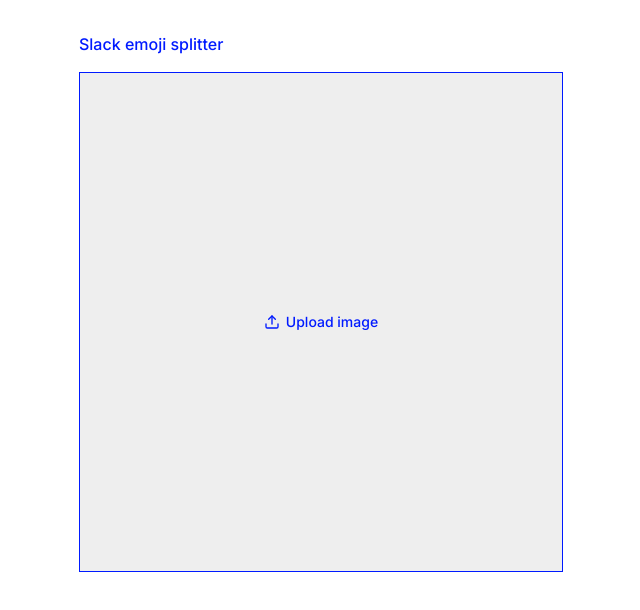
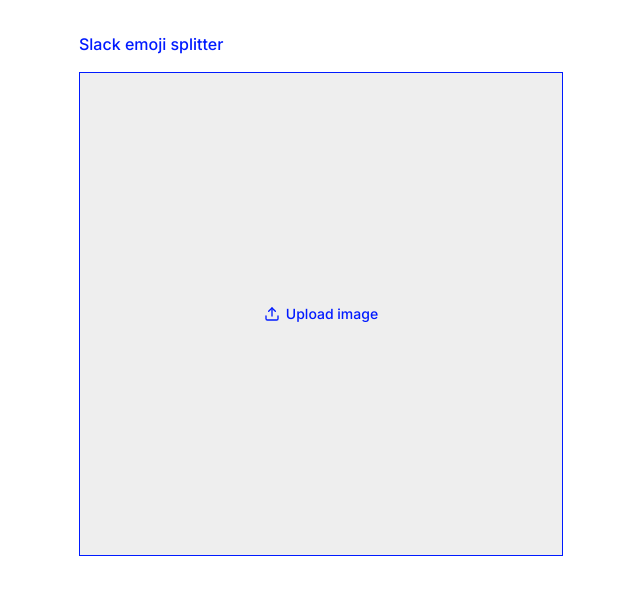
Before and after one commit to williamyeny/slack-emoji-splitter, a plain HTML site: page index.html in a window 1280 px wide. Shown: the whole page, without its empty margins (319-959 px from the left). Drawn offline with nearby package versions, Linux system fonts and the light colour scheme.

Commit message:
big brain css

```diff
--- a/index.html
+++ b/index.html
@@ -53,7 +53,7 @@
         align-items: center;
         background-color: #eeeeee;
         width: 100%;
-        height: 500px;
+        aspect-ratio: 1 / 1;
         color: #001aff;
         border: 1px solid #001aff;
         background-size: cover;
```
